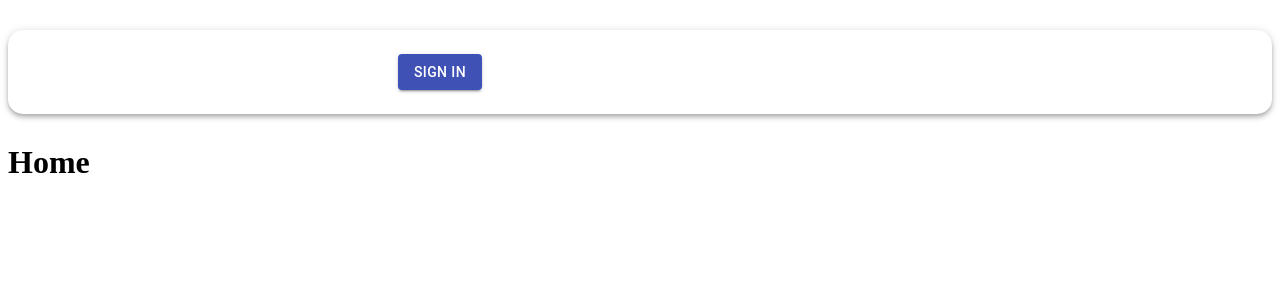
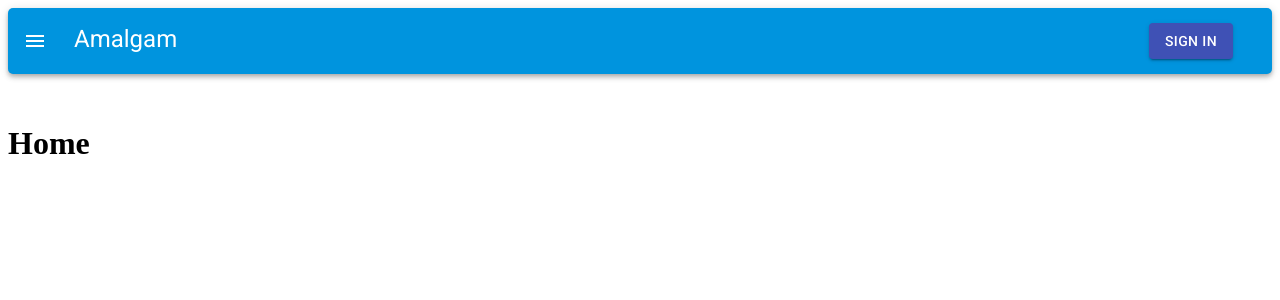
Before and after one commit to abantika-saha/Google_Girl_Hackathon_Team_Nova, a React (Create React App) app in the folder client/: page / in a window 1280 px wide. Shown: the top 300 px of the page. Built offline with nearby package versions, Linux system fonts and the light colour scheme.

Commit message:
added sidebar

```diff
--- a/client/public/index.html
+++ b/client/public/index.html
@@ -4,6 +4,12 @@
     <meta charset="utf-8" />
     <link rel="icon" href="%PUBLIC_URL%/favicon.ico" />
     <meta name="viewport" content="width=device-width, initial-scale=1" />
+    <link rel="preconnect" href="https://fonts.googleapis.com" />
+    <link rel="preconnect" href="https://fonts.gstatic.com" crossorigin />
+    <link
+      href="https://fonts.googleapis.com/css2?family=Roboto:ital,wght@0,100;0,300;0,400;0,500;0,700;0,900;1,100;1,300;1,400;1,500;1,700;1,900&display=swap"
+      rel="stylesheet"
+    />
     <meta name="theme-color" content="#000000" />
     <meta
       name="description"
--- a/client/src/App.js
+++ b/client/src/App.js
@@ -1,4 +1,4 @@
-import React from 'react'
+import React, { useState } from 'react'
 import ReactDOM from 'react-dom'
 import {BrowserRouter, Route, Switch} from 'react-router-dom'
 import Home from './components/Home/Home'
@@ -10,11 +10,12 @@ import Auth from './components/Auth/Auth'
 
 
 const App = () => {
+    const [open,setOpen]=useState(false);
     return (
         <BrowserRouter>
-            <Navbar/>
+            <Navbar open={open} setOpen={setOpen}/>
             <Switch>
-                <Route exact path="/" component={Home} />
+                <Route exact path="/" render={()=><Home open={open}/>} />
                 <Route exact path="/auth" component={Auth} />
                 <Route exact path="/auth/student" component={AuthStudent} />
                 <Route exact path="/auth/teacher" component={AuthTeacher} />
--- a/client/src/components/AuthTeacher/AuthTeacher.js
+++ b/client/src/components/AuthTeacher/AuthTeacher.js
@@ -10,7 +10,7 @@ import { AUTH } from '../../constants/actionTypes';
 import useStyles from './styles';
 import Input from './Input';
 
-const initialState = { name:'', email: '', password: '', confirmPassword: '',year:'',userType:'' };
+const initialState = { name:'', email: '', password: '', confirmPassword: '',userType:'' };
 
 
 const AuthVolunteer = () => {
--- a/client/src/components/Home/Home.js
+++ b/client/src/components/Home/Home.js
@@ -1,8 +1,10 @@
-import React from 'react'
+import React from 'react';
+import useStyles from './styles';
 
-const Home = () => {
+const Home = ({open}) => {
+    const classes = useStyles();
     return (
-        <div>
+        <div className={open?classes.root:null}>
             <h1>Home</h1>
         </div>
     )
--- /dev/null
+++ b/client/src/components/Home/styles.js
@@ -0,0 +1,10 @@
+import { makeStyles } from "@material-ui/core";
+
+const drawerWidth = 240;
+
+export default makeStyles((theme)=>({
+    root:{
+        width: `calc(100% - ${drawerWidth}px)`,
+        marginLeft: drawerWidth,
+    }
+}))
--- a/client/src/components/Navbar/Navbar.js
+++ b/client/src/components/Navbar/Navbar.js
@@ -1,25 +1,53 @@
-import React, { useState, useEffect } from 'react';
-import { AppBar, Typography, Toolbar, Avatar, Button } from '@material-ui/core';
-import { Link, useHistory, useLocation } from 'react-router-dom';
-import { useDispatch } from 'react-redux';
-import decode from 'jwt-decode';
+import React, { useState, useEffect } from "react";
+import {
+  AppBar,
+  Typography,
+  Toolbar,
+  Avatar,
+  Button,
+  Drawer,
+  List,
+  ListItem,
+  IconButton,
+  Divider,
+} from "@material-ui/core";
+import MenuIcon from "@material-ui/icons/Menu";
+import ChevronLeftIcon from "@material-ui/icons/ChevronLeft";
+import { Link, useHistory, useLocation } from "react-router-dom";
+import { useDispatch } from "react-redux";
+import decode from "jwt-decode";
 
-import * as actionType from '../../constants/actionTypes';
-import useStyles from './styles';
+import * as actionType from "../../constants/actionTypes";
+import useStyles from "./styles";
 
-const Navbar = () => {
-    const [user, setUser] = useState(JSON.parse(localStorage.getItem('profile')));
+const Navbar = ({ open, setOpen }) => {
+  const [user, setUser] = useState(JSON.parse(localStorage.getItem("profile")));
   const dispatch = useDispatch();
   const location = useLocation();
   const history = useHistory();
   const classes = useStyles();
+  const teacherLinks = ["/my-courses","/demo", "/resources", "/assignments", "/messages", "/discussion-forum","/leaderboard", "/poll-system", "/tests"];
+  const studentLinks = ["/my-courses","/elective-courses", "/demo", "/resources", "/assignments", "/messages", "/discussion-forum","/leaderboard", "/poll-system", "/tests"];
 
   const logout = () => {
     dispatch({ type: actionType.LOGOUT });
 
-        history.push('/auth');
+    history.push("/auth");
 
+    setOpen(false);
     setUser(null);
+  };
+
+  const eliminatedLinks = ["/auth", "/auth/student", "/auth/teacher"];
+
+  const handleDrawerOpen = () => {
+    setOpen(true);
+  };
+  const handleDrawerClose = () => {
+    setOpen(false);
+  };
+  const assign = (link)=>{
+    history.push(link);
   };
 
   useEffect(() => {
@@ -31,24 +59,109 @@ const Navbar = () => {
       if (decodedToken.exp * 1000 < new Date().getTime()) logout();
     }
 
-        setUser(JSON.parse(localStorage.getItem('profile')));
+    setUser(JSON.parse(localStorage.getItem("profile")));
   }, [location]);
 
   return (
-        <AppBar className={classes.appBar} position="static" color="inherit">
-
+    <div className={classes.root}>
+      <AppBar
+        className={`${classes.appBar} ${
+          eliminatedLinks.includes(location.pathname) || !open
+            ? null
+            : classes.widthChanger
+        }`}
+        position="static"
+        color="inherit"
+      >
+        <div className={classes.navBrand}>
+          <IconButton
+            color="inherit"
+            aria-label="open drawer"
+            onClick={handleDrawerOpen}
+            edge="start"
+            id="open"
+            className={
+              open || eliminatedLinks.includes(location.pathname)
+                ? classes.hide
+                : null
+            }
+          >
+            <MenuIcon />
+          </IconButton>
+          <Typography variant="h5" className={classes.Header}>
+            Amalgam
+          </Typography>
+        </div>
         <Toolbar className={classes.toolbar}>
           {user?.result ? (
             <div className={classes.profile}>
-                        <Avatar className={classes.purple} alt={user?.result.name} src={user?.result.imageUrl}>{user?.result.name.charAt(0)}</Avatar>
-                        <Typography className={classes.userName} variant="h6">{user?.result.name}</Typography>
-                        <Button variant="contained" className={classes.logout} color="secondary" onClick={logout}>Logout</Button>
+              <Avatar
+                className={classes.purple}
+                alt={user?.result.name}
+                src={user?.result.imageUrl}
+              >
+                {user?.result.name.charAt(0)}
+              </Avatar>
+              <Typography className={classes.userName} variant="h6">
+                {user?.result.name}
+              </Typography>
+              <Button
+                variant="contained"
+                className={classes.logout}
+                color="secondary"
+                onClick={logout}
+              >
+                Logout
+              </Button>
             </div>
           ) : (
-                    <Button component={Link} to="/auth" variant="contained" color="primary">Sign In</Button>
+            <Button
+              component={Link}
+              to="/auth"
+              variant="contained"
+              color="primary"
+            >
+              Sign In
+            </Button>
           )}
         </Toolbar>
       </AppBar>
+      <Drawer
+        align="left"
+        variant="persistent"
+        classes={{ paper: classes.paperWidth }}
+        open={open}
+      >
+        <div className={classes.drawerHeader}>
+          <IconButton onClick={handleDrawerClose} style={{color:"white"}}>
+            <ChevronLeftIcon />
+          </IconButton>
+        </div>
+        <Divider />
+        <List>
+          <ListItem>Dashboard</ListItem>
+          <Divider />
+          <ListItem className={classes.aboutMe}>About Me</ListItem>
+          <ListItem button>Preview Profile</ListItem>
+          <ListItem button>Update Profile</ListItem>
+          <Divider />
+          <ListItem className={classes.aboutMe}>My University Lists</ListItem>
+          <ListItem button>My Courses</ListItem>
+          {/* <ListItem button>Elective Courses</ListItem> */}
+          <ListItem button>Demo</ListItem>
+          <ListItem button>Resources</ListItem>
+          <ListItem button>Assignments</ListItem>
+          <ListItem button>Messages</ListItem>
+          <ListItem button>Discussion Forum</ListItem>
+          <ListItem button>Student Leaderboard</ListItem>
+          <ListItem button>Poll System</ListItem>
+          <ListItem button>Tests</ListItem>
+          {/* {user?(user.result.hasOwnProperty('year')?
+          studentLinks.map((link)=><ListItem onClick={()=>assign(link)} button>{link.slice(1).replace("-"," ").toUpperCase()}</ListItem>):
+          teacherLinks.map((link)=><ListItem onClick={()=>assign(link)} button>{link.slice(1).replace("-"," ").toUpperCase()}</ListItem>)):null} */}
+        </List>
+      </Drawer>
+    </div>
   );
 };
 
--- a/client/src/components/Navbar/styles.js
+++ b/client/src/components/Navbar/styles.js
@@ -1,15 +1,34 @@
 import { makeStyles } from '@material-ui/core/styles';
 import { deepPurple } from '@material-ui/core/colors';
 
+const drawerWidth = 240;
+
 export default makeStyles((theme) => ({
   appBar: {
-    borderRadius: 15,
-    margin: '30px 0',
+    borderRadius: 5,
+    margin: '0 0 30px 0',
+    // background: "linear-gradient(40deg,#ff6ec4,#7873f5)",
+    background: "#0094de",
     display: 'flex',
     flexDirection: 'row',
     justifyContent: 'space-between',
     alignItems: 'center',
-    padding: '10px 50px',
+    padding: "1px 15px",
+  },
+  navBrand:{
+    display:"flex",
+    justifyContent:"space-between"
+  },
+  drawerHeader: {
+    display: 'flex',
+    alignItems: 'center',
+    padding: theme.spacing(0, 1),
+    // necessary for content to be below app bar
+    ...theme.mixins.toolbar,
+    justifyContent: 'flex-end',
+  },
+  hide:{
+    visibility:'hidden'
   },
   heading: {
     color: 'rgba(0,183,255, 1)',
@@ -32,6 +51,9 @@ export default makeStyles((theme) => ({
     display: 'flex',
     alignItems: 'center',
   },
+  aboutMe:{
+    color: "#cfcfcf",
+  },
   brandContainer: {
     display: 'flex',
     alignItems: 'center',
@@ -40,4 +62,23 @@ export default makeStyles((theme) => ({
     color: theme.palette.getContrastText(deepPurple[500]),
     backgroundColor: deepPurple[500],
   },
+  Header:{
+    marginTop:"6px",
+    marginLeft:"15px"
+  },
+  paperWidth:{
+    width:drawerWidth,
+    background: "#0094de",
+    color:"white",
+    fontSize:"1.3rem",
+    fontFamily:"Lato"
+  },
+  root:{
+    display:"flex",
+    color:"white"
+  },
+  widthChanger:{
+    width: `calc(100% - ${drawerWidth}px)`,
+    marginLeft: drawerWidth,
+  }
 }));
```
Lines whose indentation alone changed are shown as unchanged.
